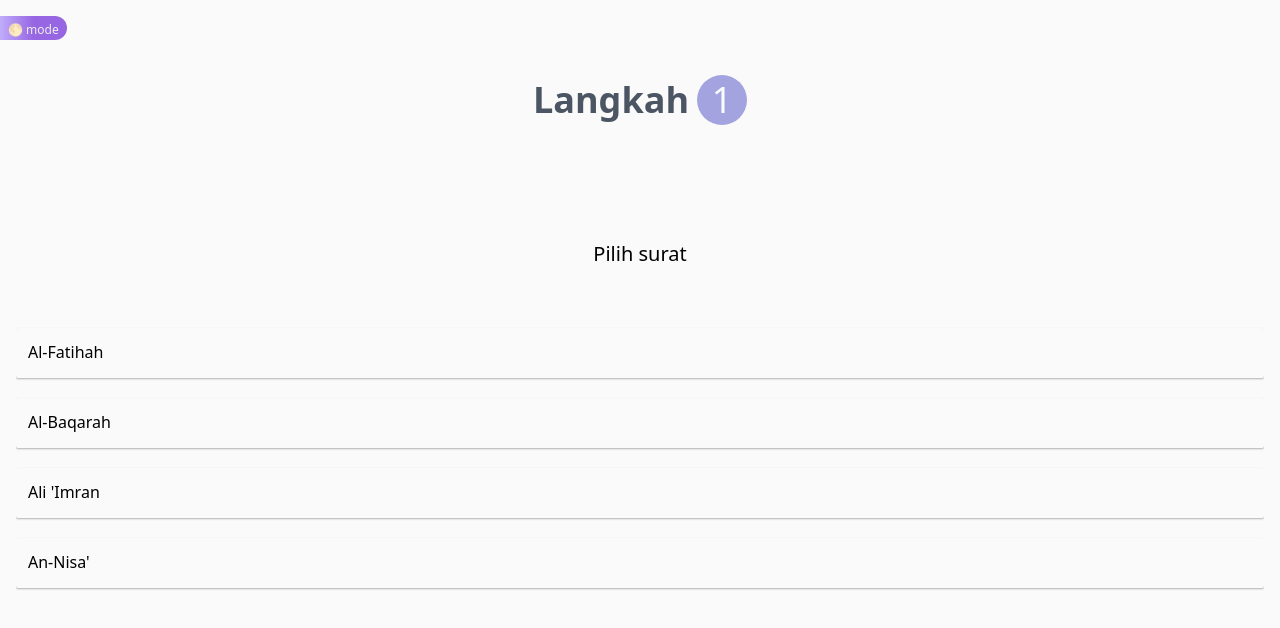
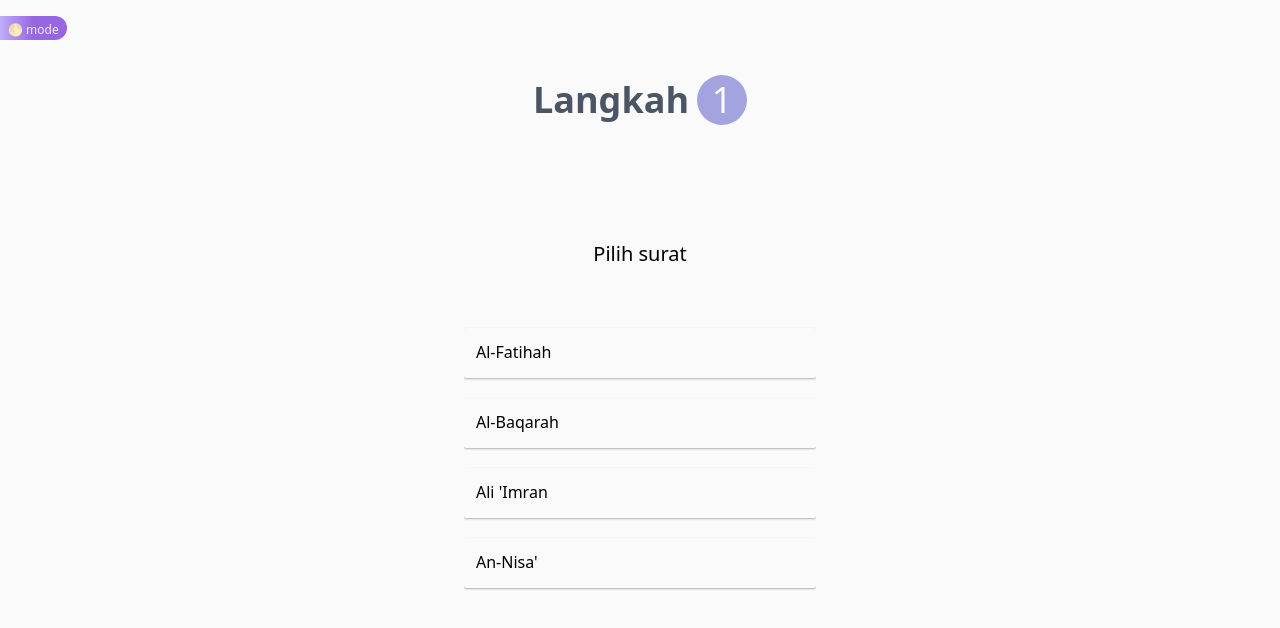
Before and after one commit to elukuro/ngapalin, a React (Create React App) app: page / in a window 1280 px wide. Shown: the top 628 px of the page. Built offline with nearby package versions, Linux system fonts and the light colour scheme.

Commit message:
add max width

```diff
--- a/src/App.js
+++ b/src/App.js
@@ -31,8 +31,8 @@ function App() {
     }
  },[]);
   return (
-    <div>
-    <div className="container mx-auto font-sans">
+    <div className="">
+      <div className="container mx-auto font-sans max-w-sm">
         <HashRouter>
           <Switch>
             <Route exact path='/'>
```
Lines whose indentation alone changed are shown as unchanged.
